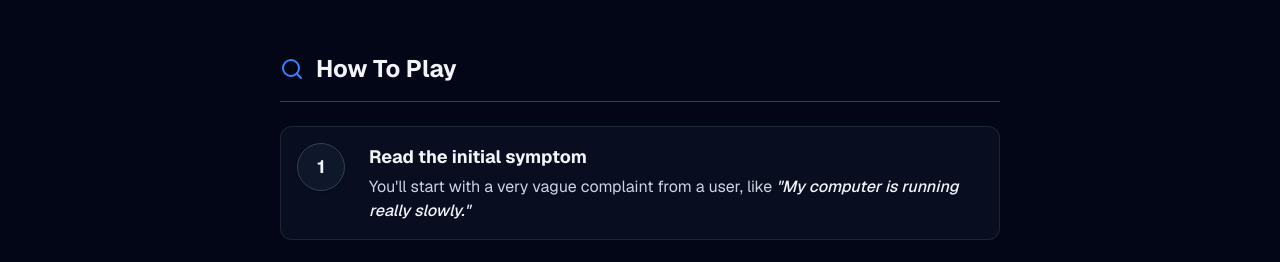
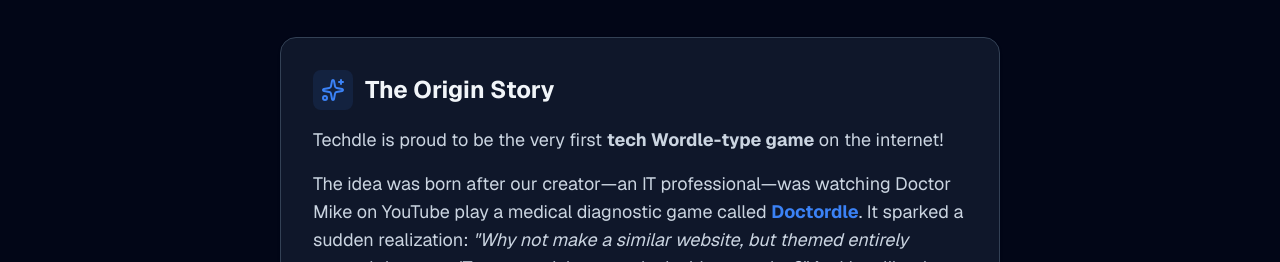
Before and after one commit to Techdle/Techdle, a Next.js app: page /about in a window 1280 px wide. Shown: the part 690-952 px from the top of the page. Built offline with nearby package versions, Linux system fonts and the light colour scheme; no server answers.

Commit message:
Bug fix and more details in the about

```diff
--- a/src/app/about/page.tsx
+++ b/src/app/about/page.tsx
@@ -1,5 +1,5 @@
 import { Header } from '@/components/Header';
-import { Terminal, AlertTriangle, Lightbulb, Search, BookOpen, UserCheck } from 'lucide-react';
+import { Terminal, AlertTriangle, Lightbulb, Search, BookOpen, UserCheck, Sparkles } from 'lucide-react';
 import Link from 'next/link';
 
 export default function AboutPage() {
@@ -32,6 +32,22 @@ export default function AboutPage() {
             </p>
             <p className="text-lg">
               Every single day, a new "support ticket" is generated. It's up to you to look at the symptoms, figure out what's causing the problem, and save the day!
+            </p>
+          </section>
+
+          {/* Section: Origin Story */}
+          <section className="bg-surface border border-border p-6 sm:p-8 rounded-2xl shadow-sm transition-colors hover:border-border/80">
+            <div className="flex items-center gap-3 mb-4">
+              <div className="p-2 bg-primary/10 rounded-lg">
+                <Sparkles className="w-6 h-6 text-primary" />
+              </div>
+              <h2 className="text-2xl font-bold text-text-main m-0">The Origin Story</h2>
+            </div>
+            <p className="mb-4 text-lg">
+              Techdle is proud to be the very first <strong>tech Wordle-type game</strong> on the internet!
+            </p>
+            <p className="text-lg">
+              The idea was born after our creator—an IT professional—was watching Doctor Mike on YouTube play a medical diagnostic game called <a href="https://doctordle.org" target="_blank" rel="noopener noreferrer" className="text-primary hover:underline font-bold">Doctordle</a>. It sparked a sudden realization: <em>"Why not make a similar website, but themed entirely around the crazy IT support tickets we deal with every day?"</em> And just like that, Techdle was born.
             </p>
           </section>
 
--- a/src/app/layout.tsx
+++ b/src/app/layout.tsx
@@ -58,6 +58,24 @@ export const metadata: Metadata = {
     title: "Techdle — The Daily IT Diagnosis Game",
     description: "Decode vague user tickets and diagnose the system failure in 6 guesses or less!",
   },
+  alternates: {
+    canonical: '/',
+  },
+};
+
+const jsonLd = {
+  "@context": "https://schema.org",
+  "@type": "SoftwareApplication",
+  "name": "Techdle",
+  "applicationCategory": "GameApplication",
+  "operatingSystem": "Any",
+  "url": "https://playtechdle.com",
+  "description": "The daily IT troubleshooting puzzle game. Diagnose and solve tech support tickets.",
+  "offers": {
+    "@type": "Offer",
+    "price": "0",
+    "priceCurrency": "USD"
+  }
 };
 
 const themeScript = `
@@ -82,6 +100,10 @@ export default function RootLayout({
     <html lang="en" suppressHydrationWarning>
       <head>
         <script suppressHydrationWarning dangerouslySetInnerHTML={{ __html: themeScript }} />
+        <script
+          type="application/ld+json"
+          dangerouslySetInnerHTML={{ __html: JSON.stringify(jsonLd) }}
+        />
       </head>
       <body
         className={`${geistSans.variable} ${geistMono.variable} antialiased min-h-[100dvh] flex flex-col transition-colors duration-300`}
--- a/src/components/GuessInput.tsx
+++ b/src/components/GuessInput.tsx
@@ -127,7 +127,8 @@ export function GuessInput({ onSubmit, disabled, shakeKey, targets = [] }: Guess
               ? 'border-error focus:ring-error animate-shake'
               : 'border-border focus:ring-primary'
           }`}
-          autoComplete="off"
+          autoComplete="new-password"
+          spellCheck="false"
           aria-label="Guess input"
           aria-autocomplete="list"
           aria-controls="suggestions-list"
@@ -144,7 +145,7 @@ export function GuessInput({ onSubmit, disabled, shakeKey, targets = [] }: Guess
       </form>
 
       {showSuggestions && suggestions.length > 0 && !disabled && (
-        <ul id="suggestions-list" role="listbox" className="absolute z-10 w-full mt-1 bg-surface-raised border border-border rounded-lg shadow-xl overflow-y-auto max-h-64 custom-scrollbar">
+        <ul id="suggestions-list" role="listbox" className="absolute z-50 w-full mt-1 bg-surface-raised border border-border rounded-lg shadow-xl overflow-y-auto max-h-64 custom-scrollbar">
           {suggestions.map((s, i) => (
             <li
               key={i}
```
